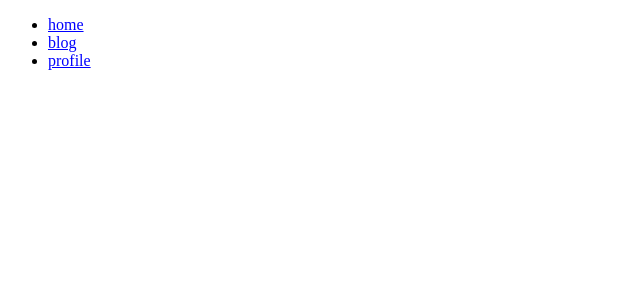
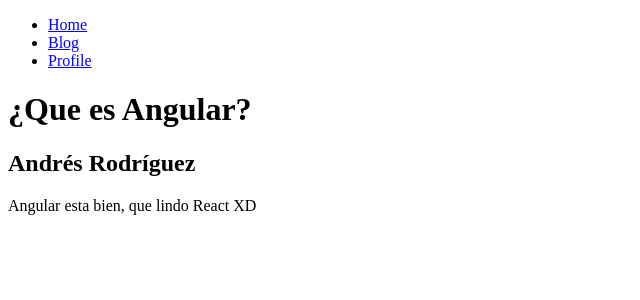
Before and after one commit to julianf-dev/react-router-dom, a React (Vite) app: page /#/blog/que-es-angular in a window 1280 px wide. Before the commit this address had no page. Shown: the top 300 px of the page, without its empty margins (0-640 px from the left). Built offline with nearby package versions, Linux system fonts and the light colour scheme.

Commit message:
@fix UseRoutes and routes of blog

```diff
--- /dev/null
+++ b/src/Router/Routes.tsx
@@ -0,0 +1,21 @@
+import { useRoutes } from "react-router-dom";
+import { BlogPost } from "../components/BlogPost";
+import { rutas } from "./rutas";
+
+export const Routes = () => {
+
+  const elements = useRoutes([
+    ...rutas,
+    {
+      path:"/blog/:slug",
+      element: <BlogPost/>
+    },
+    {
+      path: "*",
+      element: <p>don't exist elements</p>,
+    },
+
+  ]);
+
+  return elements;
+};
--- /dev/null
+++ b/src/Router/index.tsx
@@ -0,0 +1,15 @@
+import { HashRouter } from "react-router-dom";
+import { Menu } from "../components/Menu";
+import { Routes } from "./Routes";
+
+
+export const Router = () => {
+  return (
+    <>
+      <HashRouter>
+        <Menu/>
+        <Routes/>
+      </HashRouter>
+    </>
+  );
+};
--- /dev/null
+++ b/src/Router/rutas.tsx
@@ -0,0 +1,27 @@
+import { BlogPage } from "../components/BlogPage";
+import { Home } from "../components/Home";
+import { ProfilePage } from "../components/ProfilePage";
+
+interface Routes {
+  path: string;
+  element?: JSX.Element;
+  text: string;
+}
+
+export const rutas: Routes[] = [
+  {
+    path: "/",
+    element: <Home />,
+    text: "Home",
+  },
+  {
+    path: "blog",
+    element: <BlogPage />,
+    text: "Blog",
+  },
+  {
+    path: "profile",
+    element: <ProfilePage />,
+    text: "Profile",
+  },
+];
--- /dev/null
+++ b/src/components/BlogLink.tsx
@@ -0,0 +1,10 @@
+import React from "react";
+import { Link } from "react-router-dom";
+
+export const BlogLink: React.FC<{post:any}> = ({ post }) => {
+  return (
+    <li>
+      <Link to={`/blog/${post.slug}`}>{post.title}</Link>
+    </li>
+  );
+};
--- a/src/components/BlogPage.tsx
+++ /dev/null
@@ -1,6 +0,0 @@
-
-export const BlogPage = () => {
-  return (
-    <div>BlogPage</div>
-  )
-}
--- /dev/null
+++ b/src/components/BlogPage/index.tsx
@@ -0,0 +1,15 @@
+import { BlogLink } from "../BlogLink"
+import { data } from "../blogData"
+
+export const BlogPage = () => {
+  return (
+    <div>
+      <h1>Blog Page</h1>
+      <ul>
+        {data.map((post) => (
+          <BlogLink key={post.id} post={post}/>
+        ))}
+      </ul>
+    </div>
+  )
+}
--- /dev/null
+++ b/src/components/BlogPost.tsx
@@ -0,0 +1,14 @@
+import { useParams } from "react-router-dom";
+import { data } from "./blogData";
+
+export const BlogPost = () => {
+  const { slug } = useParams();
+  const post = data.find(post => post.slug === slug)
+  return (
+    <>
+        <h1>{post?.title}</h1>
+        <h2>{post?.author}</h2>
+        <p>{post?.content}</p>
+    </>
+  )
+};
--- a/src/components/Menu.tsx
+++ b/src/components/Menu/index.tsx
@@ -1,11 +1,10 @@
 import { NavLink } from "react-router-dom";
-import { routes } from "../routes";
-
+import { rutas } from "../../Router/rutas";
 export const Menu = () => {
   return (
     <nav>
       <ul>
-        {routes.map((route) => (
+        {rutas.map((route) => (
           <li key={route.text}>
             <NavLink
               style={({ isActive }) => ({
@@ -18,6 +17,7 @@
             </NavLink>
           </li>
         ))}
+
       </ul>
     </nav>
   );
--- /dev/null
+++ b/src/components/blogData.ts
@@ -0,0 +1,44 @@
+/* Este Array simula una API que contenga nuestros datos, estos
+cargarán dinámicamente el contenido a los fake blogs */
+
+interface blogData {
+    id: number,
+    title: string,
+    slug: string,
+    content: string,
+    author: string,
+}
+
+export const data: blogData[] = [];
+
+data.push({
+    id: 0,
+    title: '¿Que es React?',
+    slug: 'que-es-react',
+    content: 'React es el mejor Framework de JavaScript, que lindo React',
+    author: 'Andrés Rodríguez'
+});
+
+data.push({
+    id: 1,
+    title: '¿Que es Vue?',
+    slug: 'que-es-vue',
+    content: 'Vue es el mejor Framework de JavaScript, que lindo Vue',
+    author: 'Andrés Rodríguez'
+});
+
+data.push({
+    id: 2,
+    title: '¿Que es Angular?',
+    slug: 'que-es-angular',
+    content: 'Angular esta bien, que lindo React XD',
+    author: 'Andrés Rodríguez'
+});
+
+data.push({
+    id: 3,
+    title: '¿Que es Svelte?',
+    slug: 'que-es-svelte',
+    content: 'Svelte es el mejor Framework de JavaScript, que lindo Svelte',
+    author: 'Andrés Rodríguez'
+});
--- a/src/main.tsx
+++ b/src/main.tsx
@@ -1,6 +1,6 @@
 import React from 'react'
 import ReactDOM from 'react-dom/client'
-import { Router } from './routes/Router'
+import { Router } from './Router'
 
 ReactDOM.createRoot(document.getElementById('root') as HTMLElement).render(
   <React.StrictMode>
--- a/src/routes/Router.tsx
+++ /dev/null
@@ -1,22 +0,0 @@
-import { HashRouter, Route, useRoutes , } from "react-router-dom";
-import { routes } from "./";
-import { Menu } from "../components/Menu";
-
-
-const Routes = () => {
-
-  const elements = useRoutes(routes)
-
-  return elements;
-}
-
-export const Router = () => {
-  return (
-    <>
-      <HashRouter>
-        <Menu />
-        <Routes/>
-      </HashRouter>
-    </>
-  );
-};
--- a/src/routes/index.tsx
+++ /dev/null
@@ -1,28 +0,0 @@
-import { Home } from "../components/Home";
-import { BlogPage } from "../components/BlogPage";
-import { ProfilePage } from "../components/ProfilePage";
-
-interface Routes {
-  path: string;
-  element: JSX.Element;
-  text?: string;
-};
-
-export const routes: Routes[] = [
-    {
-      path: "/",
-      element: <Home />,
-      text: "home",
-    },
-    {
-      path: "/blog",
-      element: <BlogPage />,
-      text: "blog",
-    },
-    {
-      path: "/profile",
-      element: <ProfilePage />,
-      text: "profile",
-    },
-
-  ];
```
